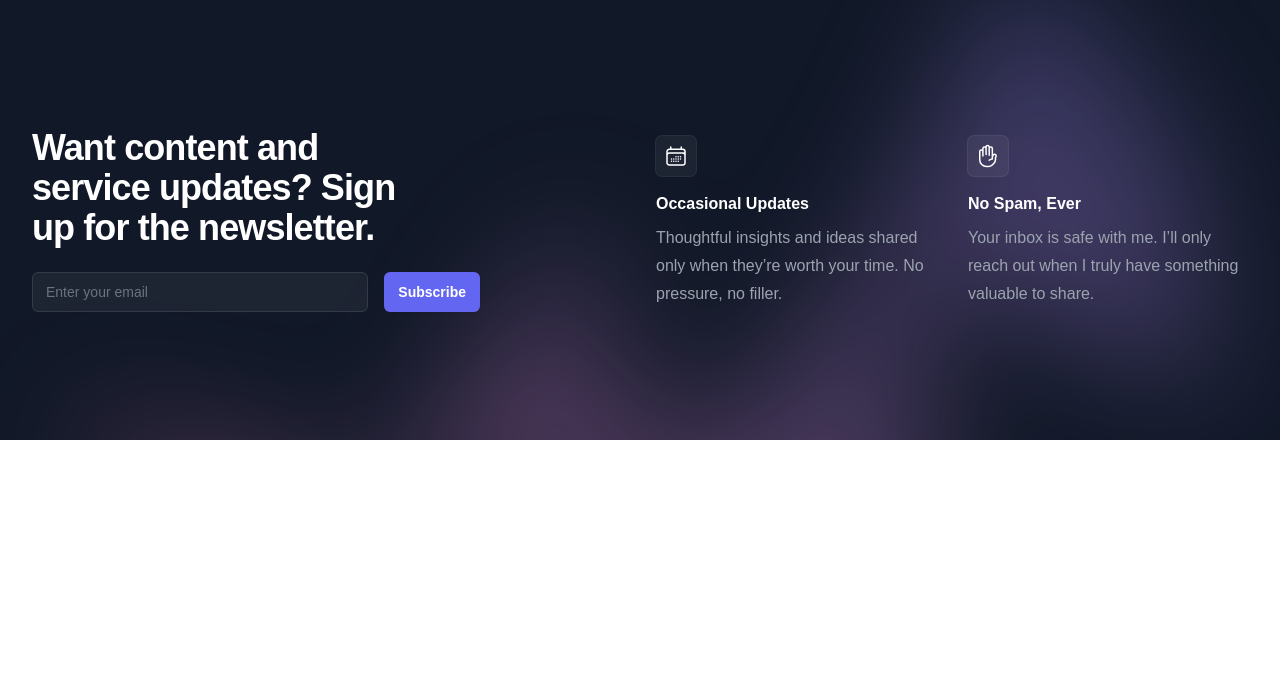
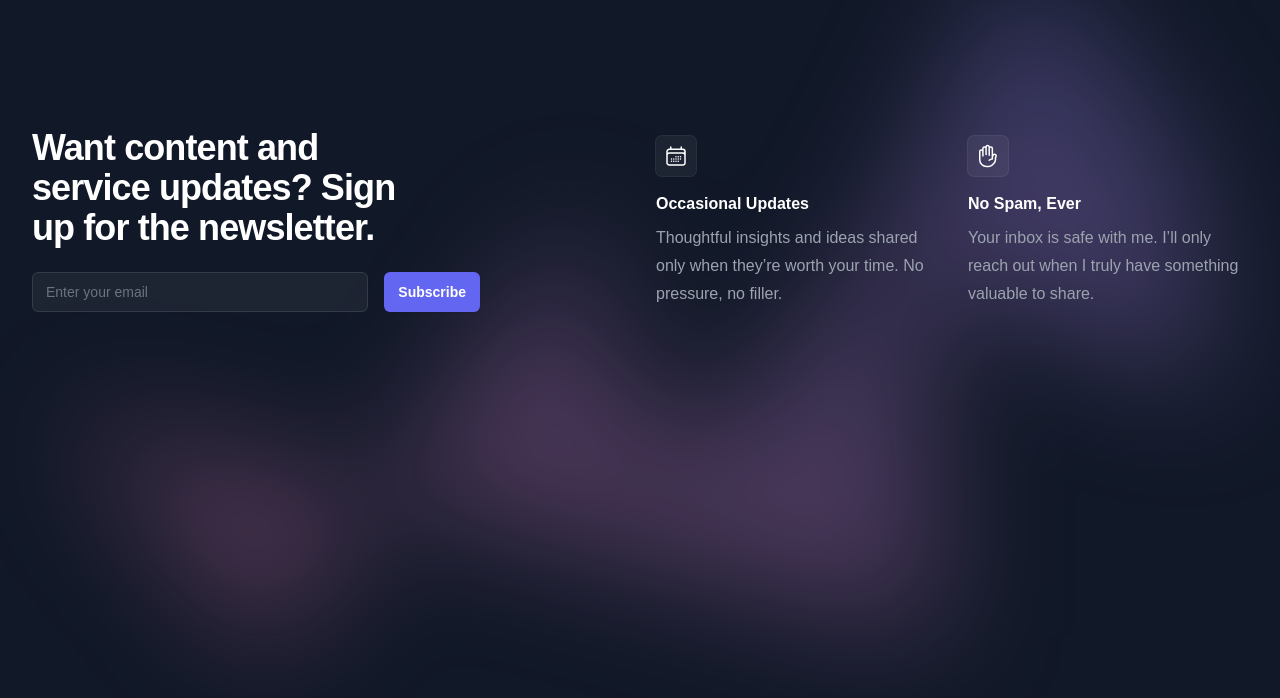
Before and after one commit to ezeahunanya/newsletter, a Next.js app: page /subscribe in a window 1280 px wide. Shown: the top 698 px of the page. Built offline with nearby package versions, Linux system fonts and the light colour scheme.

Commit message:
Make subscribe page full screen

```diff
--- a/app/subscribe/subscribeForm.tsx
+++ b/app/subscribe/subscribeForm.tsx
@@ -2,7 +2,7 @@ import { CalendarDaysIcon, HandRaisedIcon } from "@heroicons/react/24/outline";
 
 export default function SubscribeForm() {
   return (
-    <div className="relative isolate overflow-hidden bg-gray-900 py-16 sm:py-24 lg:py-32">
+    <div className="relative isolate min-h-screen overflow-hidden bg-gray-900 py-16 sm:py-24 lg:py-32">
       <div className="mx-auto max-w-7xl px-6 lg:px-8">
         <div className="mx-auto grid max-w-2xl grid-cols-1 gap-x-8 gap-y-16 lg:max-w-none lg:grid-cols-2">
           <div className="max-w-xl lg:max-w-lg">
```
